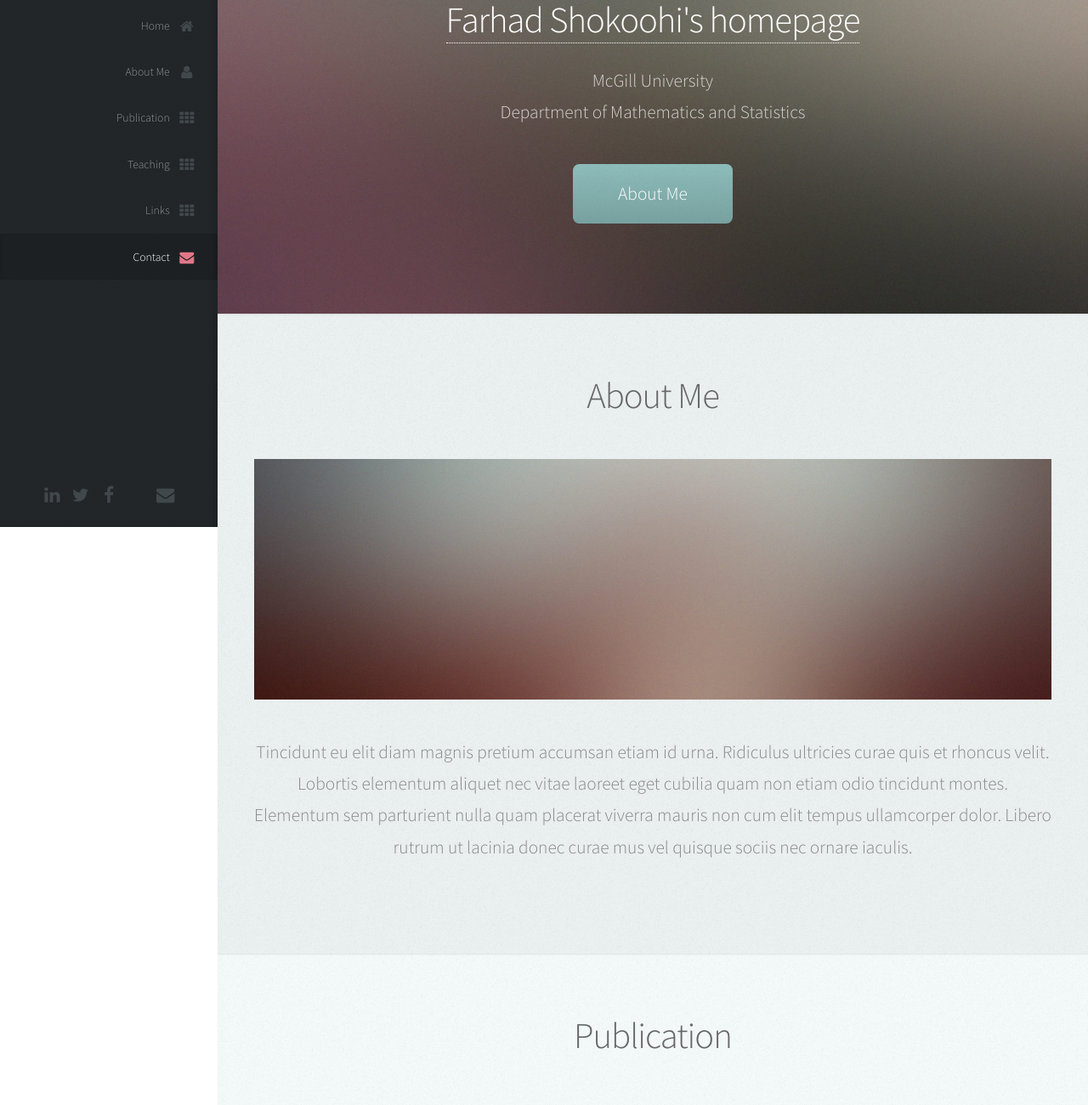
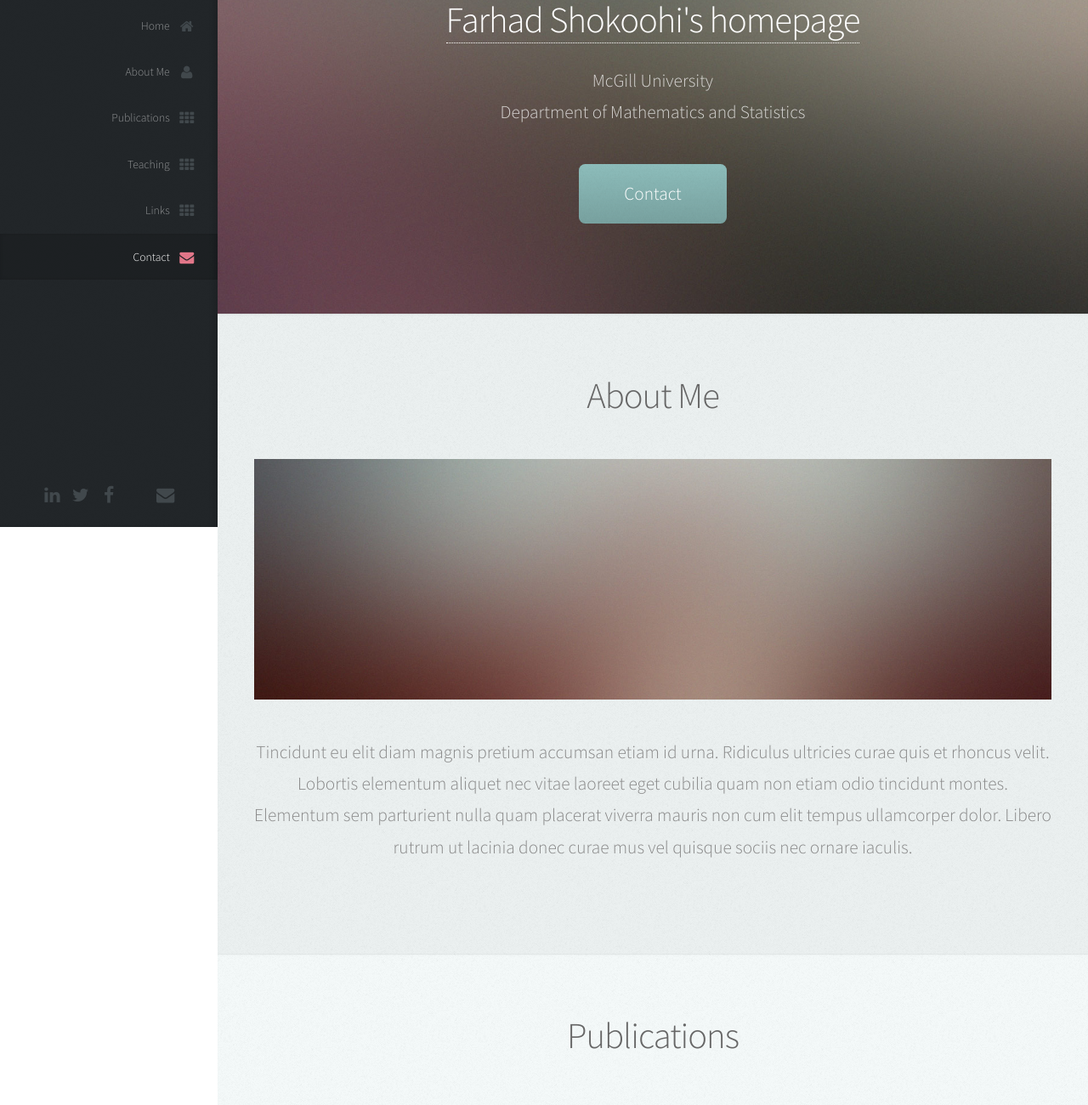
Before and after one commit to shokoohi/MyWebsite2, a plain HTML site: page index.html in a window 1280 px wide. Shown: the part 180-1480 px from the top of the page at 85% size. Drawn offline with Linux system fonts and the light colour scheme.

Commit message:
Update index.html

```diff
--- a/index.html
+++ b/index.html
@@ -47,7 +47,7 @@
 							<ul>
 								<li><a href="#top" id="top-link" class="skel-layers-ignoreHref"><span class="icon fa-home">Home</span></a></li>
 								<li><a href="#about" id="about-link" class="skel-layers-ignoreHref"><span class="icon fa-user">About Me</span></a></li>
-								<li><a href="#publication" id="publication-link" class="skel-layers-ignoreHref"><span class="icon fa-th">Publication</span></a></li>
+								<li><a href="#publications" id="publications-link" class="skel-layers-ignoreHref"><span class="icon fa-th">Publications</span></a></li>
 								<li><a href="#teaching" id="teaching-link" class="skel-layers-ignoreHref"><span class="icon fa-th">Teaching</span></a></li>
 								<li><a href="#links" id="link-link" class="skel-layers-ignoreHref"><span class="icon fa-th">Links</span></a></li>
 								<li><a href="#contact" id="contact-link" class="skel-layers-ignoreHref"><span class="icon fa-envelope">Contact</span></a></li>
@@ -86,7 +86,7 @@
 							</header>
 
 							<footer>
-								<a href="#about" class="button scrolly">About Me</a>
+								<a href="#contact" class="button scrolly">Contact</a>
 							</footer>
 
 						</div>
@@ -112,11 +112,11 @@
 					</section>
 
 					<!-- Portfolio -->
-					<section id="Publications" class="two">
+					<section id="publications" class="two">
 						<div class="container">
 
 							<header>
-								<h2>Publication</h2>
+								<h2>Publications</h2>
 							</header>
 
 							<p>Vitae natoque dictum etiam semper magnis enim feugiat convallis convallis
```
